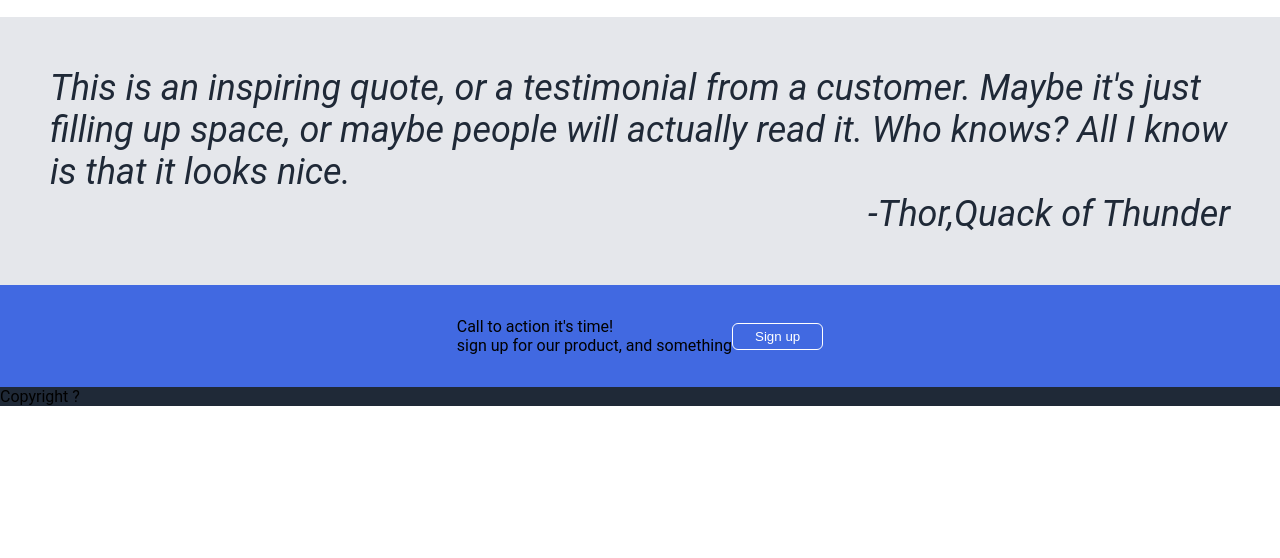
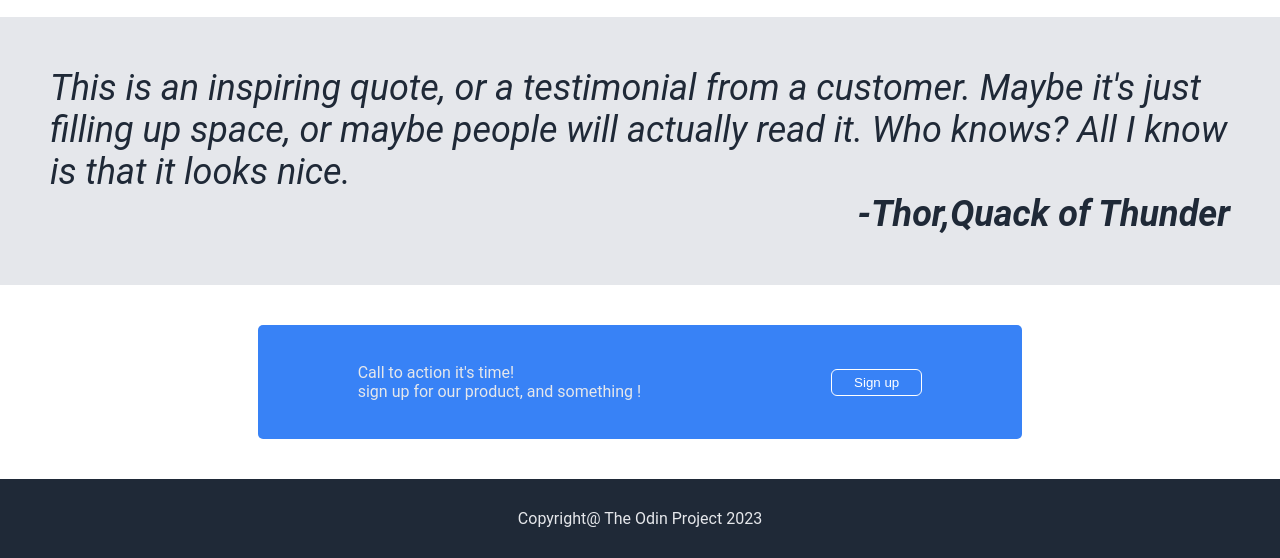
Before and after one commit to Akooni/landing_page, a plain HTML site: page index.html in a window 1280 px wide. Shown: the part 592-1150 px from the top of the page. Before the commit the page ends 998 px from the top, so only its background shows below. Drawn offline with Linux system fonts and the light colour scheme.

Commit message:
Add color to call to action,footer

```diff
--- a/index.html
+++ b/index.html
@@ -64,16 +64,17 @@
         <div class="small-text"> -Thor,Quack of Thunder</div>
       </div>
 
-      <div class="last-holder">
-        <div>Call to action it's time!
-          <div>sign up for our product, and something</div>
+      <div class="before-last">
+        <div class="last-holder">
+          <div class="call">Call to action it's time!
+            <div>sign up for our product, and something !</div>
+          </div>
+        <button class="second-button">Sign up</button>
         </div>
-        <button class="second-button">Sign up</button>
       </div>
 
-
       <div class="footer">
-        <div>Copyright ?</div>
+        <div class="finish-line">Copyright@ The Odin Project 2023</div>
       </div>
   </body>
 </html>
--- a/style.css
+++ b/style.css
@@ -111,16 +111,41 @@ a,.text2 {
 .small-text {
     display: flex;
     align-self: flex-end;
+    font-weight: bold;
 }
 
 .last-holder {
     display: flex;
     justify-content: center;
     align-items: center;
-    padding: 32px;
-    background-color: royalblue;
+    padding: 22px;
+    background-color:#3882F6;
+    color:#E5E7EB;
+    border-radius: 5px;
+    margin: 40px 70px;
+    gap: 190px;
+    height: 70px;
+    flex:0 1 720px;
 }
 
 .second-button {
     border-color: white;
+    background-color: #3882F6;
 }
+
+.before-last {
+    display: flex;
+    justify-content: center;
+}
+
+.footer {
+    display: flex;
+}
+
+.finish-line {
+    display: flex;
+    justify-content: center;
+    align-items: center;
+    padding:30px;
+    color: #e5e7eb;
+}
```
